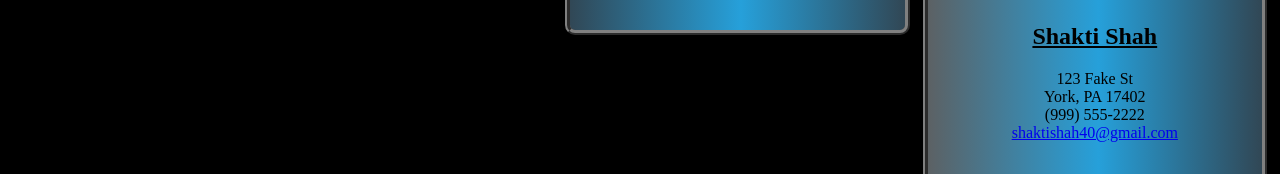
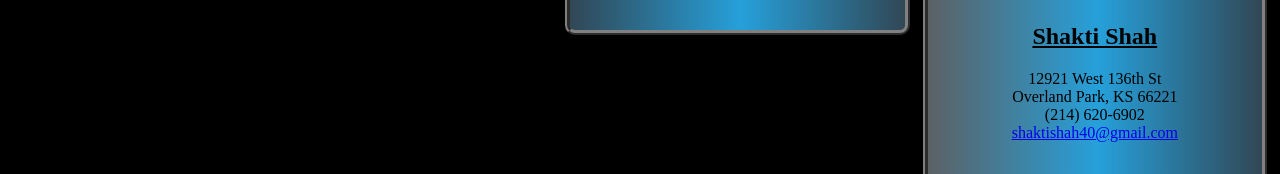
Before and after one commit to shaqnawe/prework-portfolio, a plain HTML site: page index.html in a window 1280 px wide. Shown: the part 1529-1703 px from the top of the page. Drawn offline with Linux system fonts and the light colour scheme; a web font is replaced by a local one.

Commit message:
Testing it again

```diff
--- a/index.html
+++ b/index.html
@@ -71,9 +71,9 @@
                 <div id="profile-details">
                     <h2><u>Shakti Shah</u></h2>
                     <ul>
-                        <li>123 Fake St</li>
-                        <li>York, PA 17402</li>
-                        <li>(999) 555-2222</li>
+                        <li>12921 West 136th St</li>
+                        <li>Overland Park, KS 66221</li>
+                        <li>(214) 620-6902</li>
                         <li><a href="mailto:shaktishah40@gmail.com">shaktishah40@gmail.com</a></li>
                     </ul>
                 </div>
```
